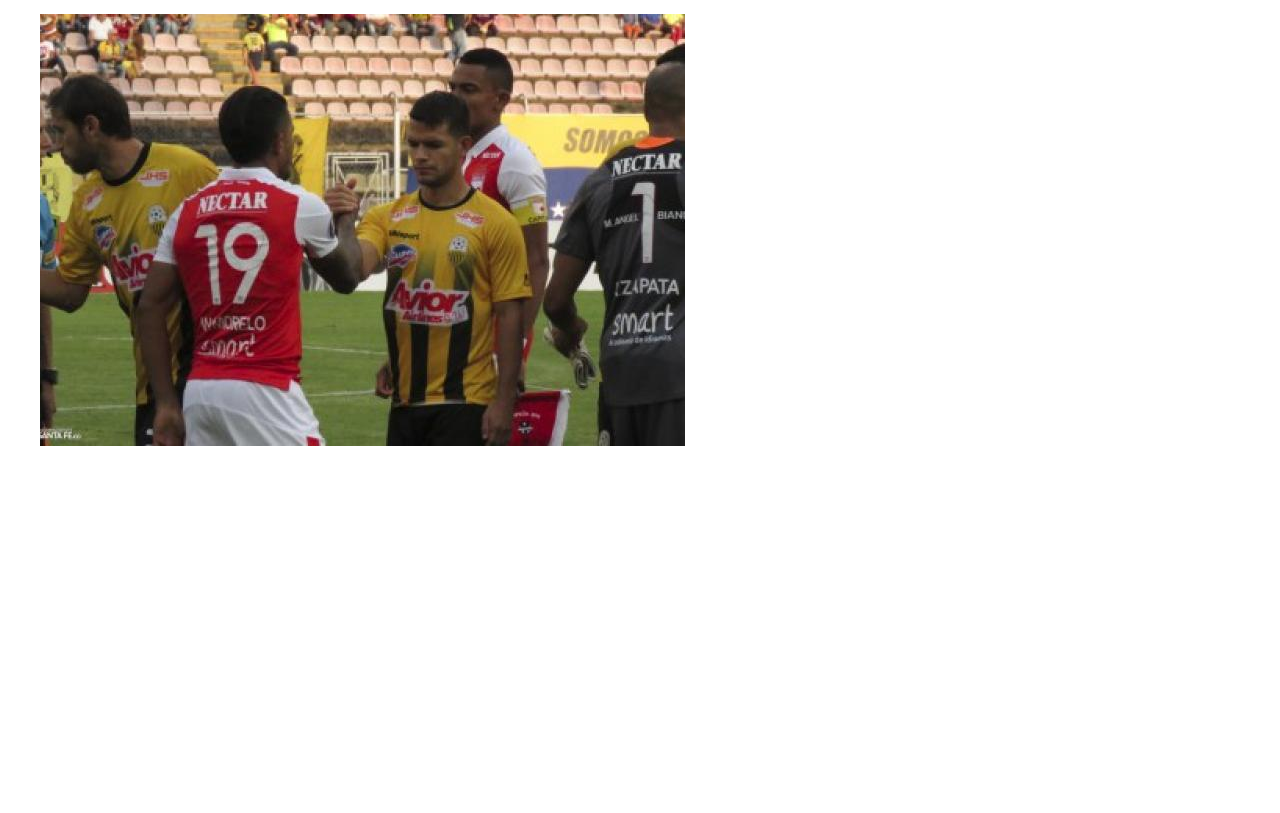
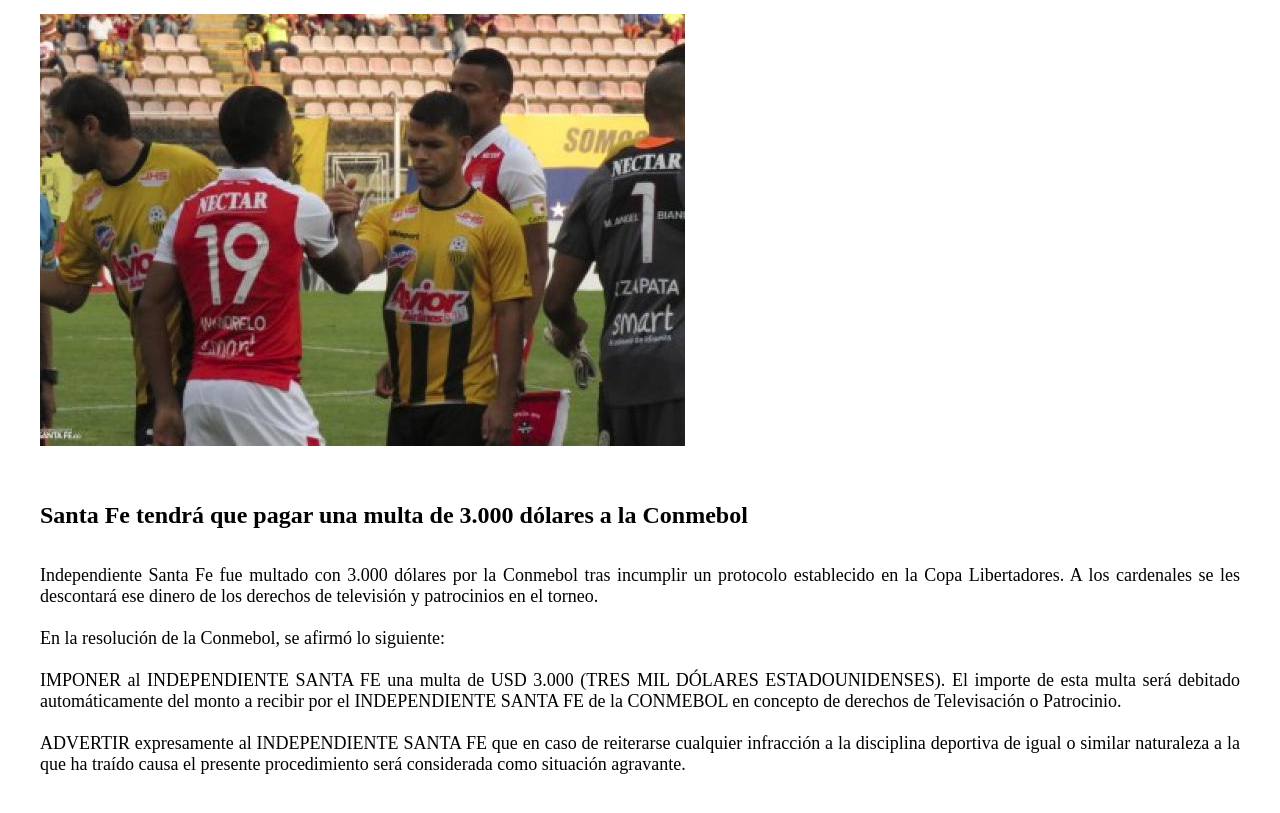
Before and after one commit to jadiazb/Parcial1, a plain HTML site: page index.html in a window 1280 px wide. Shown: the part 159-972 px from the top of the page. Before the commit the page ends 800 px from the top, so only its background shows below. Drawn offline with Linux system fonts and the light colour scheme.

Commit message:
seccion 3

```diff
--- a/index.html
+++ b/index.html
@@ -32,5 +32,14 @@
         <img src="foto1.jpeg" alt="Resoluciones">
         </div>
 
+        <div>
+        <h2 id="2">Santa Fe tendrá que pagar una multa de 3.000 dólares a la Conmebol</h2>
+        <p>Independiente Santa Fe fue multado con 3.000 dólares por la Conmebol tras incumplir un protocolo establecido en la Copa Libertadores. A los cardenales se les descontará ese dinero de los derechos de televisión y patrocinios en el torneo.
+           <br><br>En la resolución de la Conmebol, se afirmó lo siguiente:
+            <br><br>IMPONER al INDEPENDIENTE SANTA FE una multa de USD 3.000 (TRES MIL DÓLARES ESTADOUNIDENSES). El importe de esta multa será debitado automáticamente del monto a recibir por el INDEPENDIENTE SANTA FE de la CONMEBOL en concepto de derechos de Televisación o Patrocinio.
+            <br><br>ADVERTIR expresamente al INDEPENDIENTE SANTA FE que en caso de reiterarse cualquier infracción a la disciplina deportiva de igual o similar naturaleza a la que ha traído causa el presente procedimiento será considerada como situación agravante.
+        </p>
+        </div>
+
     </body>
 </html>
```
